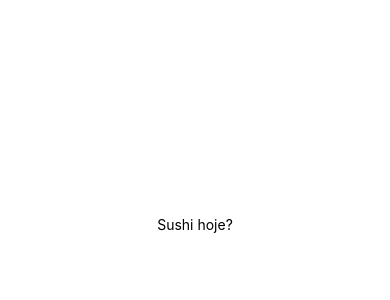
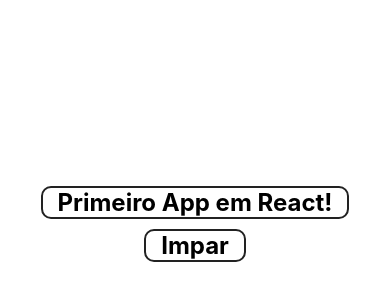
Before and after one commit to kalbzero/proj01-react_native, a React Native app: screen / in a window 390 px wide. Shown: the part 198-498 px from the top of the page. Built offline with nearby package versions, Linux system fonts and the light colour scheme.

Commit message:
Primeiro teste

```diff
--- a/src/App.js
+++ b/src/App.js
@@ -1,10 +1,13 @@
 import React from 'react';
 import { StyleSheet, Text, View } from 'react-native';
+import Simples from './components/simples';
+import ParImpar from './components/parimpar';
 
 export default function App() {
   return (
     <View style={styles.container}>
-      <Text>Sushi hoje?</Text>
+      <Simples texto="Primeiro App em React!"/>
+      <ParImpar numero={11}/>
     </View>
   );
 }
--- /dev/null
+++ b/src/components/parimpar.js
@@ -0,0 +1,28 @@
+import React from 'react';
+import {View, Text} from 'react-native';
+import Default from '../style/default';
+
+/**
+ * Pode criar uma função ou fazer um operador ternário pra decidir qual dos textos exibir.
+ */
+
+function parOuImpar(num){
+    // if(num %2 == 0){
+    //     return <Text style={Default.ex}>Par</Text>
+    // } else {
+    //     return <Text style={Default.ex}>Impar</Text>
+    // }
+
+    const v = num %2 == 0 ? 'Par' : 'Impar';
+    return <Text style={Default.ex}>{v}</Text>
+}
+
+export default props =>
+<View>
+    {
+        parOuImpar(props.numero)
+        // props.numero % 2 == 0
+        // ? <Text style={Default.ex}>Par</Text>
+        // : <Text style={Default.ex}>Impar</Text>
+    }
+</View>
--- /dev/null
+++ b/src/components/simples.js
@@ -0,0 +1,30 @@
+import React from 'react';
+import { Text, View } from 'react-native';
+import Default from '../style/default';
+
+export default props =>
+    <View>
+        <Text style={Default.ex}>{props.texto}</Text>
+    </View>
+
+/**
+Ambas funcionam do mesmo jeito.
+
+export default function(props) {
+    return <Text>{props.texto}</Text>;
+}
+
+export default props => <Text>{props.texto}</Text>;
+ */
+
+/**
+Ambas retornam a mesma coisa.
+
+export default props =>
+    <View>
+        <Text>{props.texto}</Text>
+        <Text>{props.texto}</Text>
+    </View>
+
+export default props => [<Text key={1}>{props.texto}</Text>, <Text key={2}>{props.texto}</Text>];
+ */
--- /dev/null
+++ b/src/style/default.js
@@ -0,0 +1,13 @@
+import { StyleSheet }  from 'react-native';
+
+export default StyleSheet.create({
+    ex: {
+        paddingHorizontal: 15,
+        marginVertical: 5,
+        borderRadius: 10,
+        borderWidth: 2,
+        borderColor: '#222',
+        fontSize: 24,
+        fontWeight: 'bold',
+    }
+});
```
